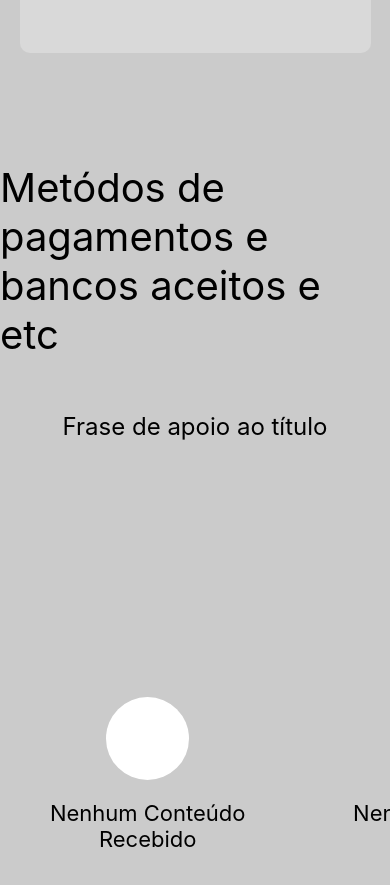
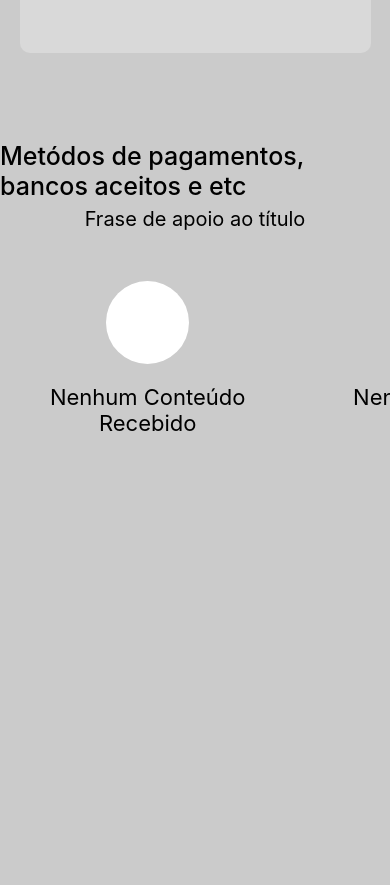
Before and after one commit to naudofp/calin-page, an Angular app: page / in a window 390 px wide. Shown: the part 3340-4225 px from the top of the page. Built offline with nearby package versions, Linux system fonts and the light colour scheme.

Commit message:
Update responsive design ViewInformations and Payment component

```diff
--- a/src/app/components/home-page/view-informations/paymet/paymet.component.css
+++ b/src/app/components/home-page/view-informations/paymet/paymet.component.css
@@ -46,4 +46,23 @@
 }
 
 @media (max-width: 800px) {
+
+    .container-carrossel {
+        height: 50%;
+    }
+
+    .container-title {
+        height: 10%;
+
+        margin: 10% 0;
+    }
+
+    .container-title p:first-child {
+        font-size: 25px;
+        font-weight: 500;
+    }
+
+    .container-title p:last-child {
+        font-size: 20px;
+    }
 }
--- a/src/app/components/home-page/view-informations/paymet/paymet.component.html
+++ b/src/app/components/home-page/view-informations/paymet/paymet.component.html
@@ -1,6 +1,6 @@
 
 <div class="container-title">
-    <p>Metódos de pagamentos e bancos aceitos e etc</p>
+    <p>Metódos de pagamentos, bancos aceitos e etc</p>
     <p>Frase de apoio ao título </p>
 </div>
 
--- a/src/app/components/home-page/view-informations/view-informations.component.css
+++ b/src/app/components/home-page/view-informations/view-informations.component.css
@@ -19,7 +19,10 @@
 @media (max-width: 800px) {
     .container{
         height: 350vh;
+
     }
 
-
+    .container-payment {
+        height: 15%;
+    }
 }
```
